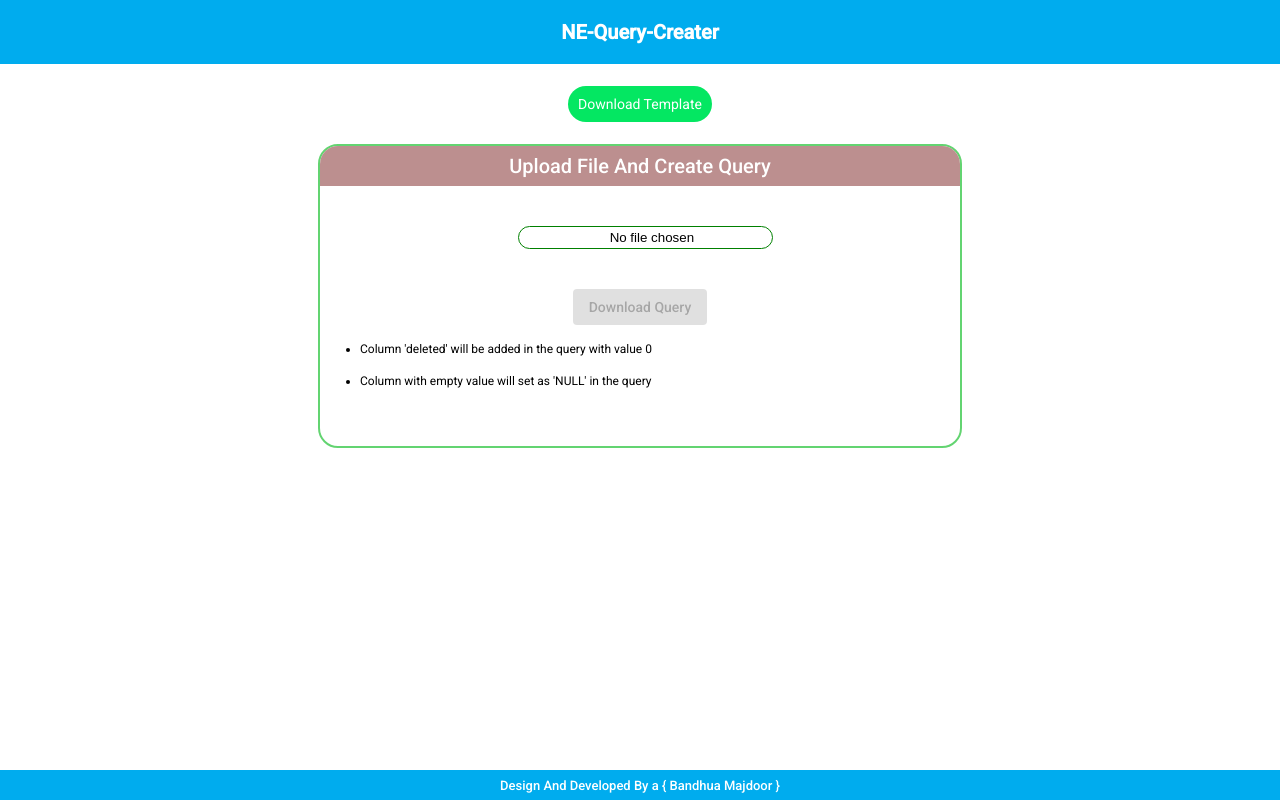
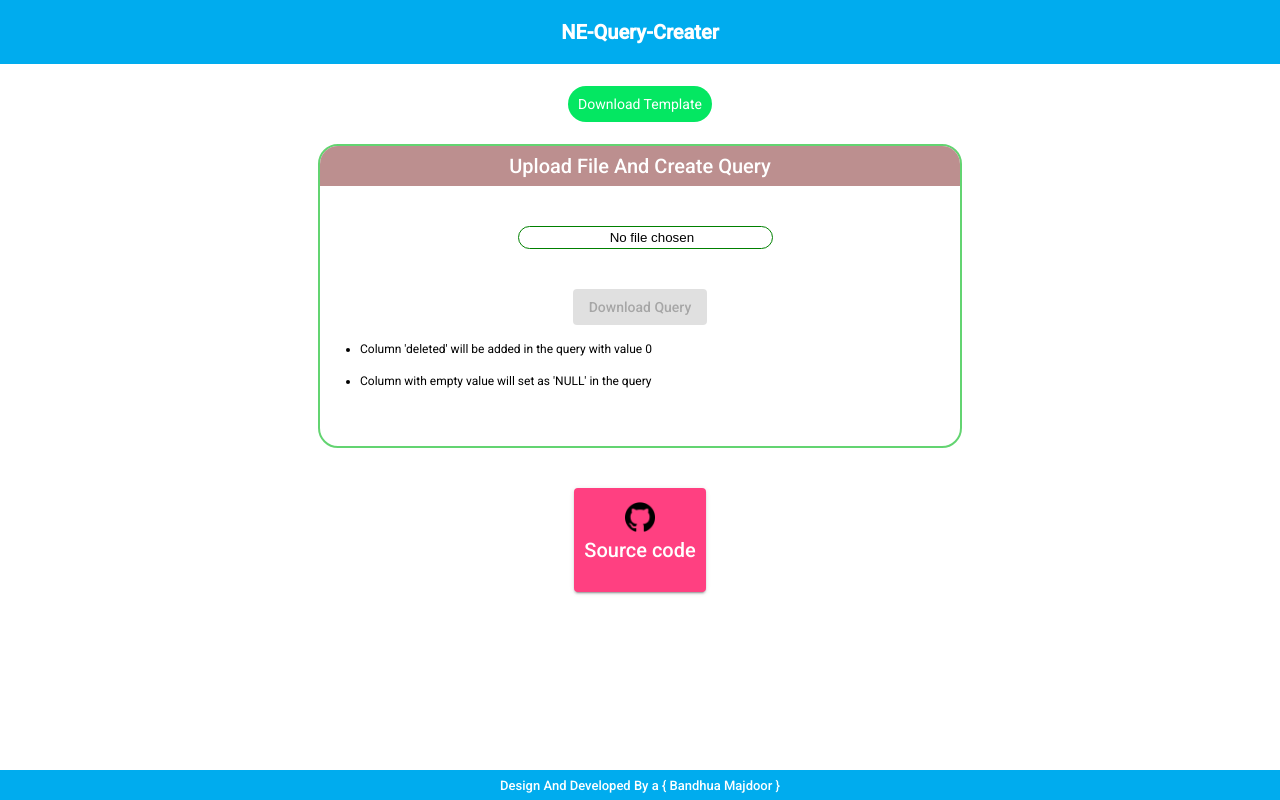
Before and after one commit to tarkeshwerkumar/ne-query-creatr, an Angular app: page / in a window 1280 px wide. Built offline with nearby package versions, Linux system fonts and the light colour scheme.

Commit message:
github link added

```diff
--- a/src/app/app.component.css
+++ b/src/app/app.component.css
@@ -63,3 +63,12 @@ a{
   text-decoration: none;
   padding: 10px;
 }
+.guide-section{
+  margin: 0 auto;
+  margin-top: 40px;
+  width: 300px;
+  text-align: center;
+}
+.guide-section img{
+  width: 30px;
+}
--- a/src/app/app.component.html
+++ b/src/app/app.component.html
@@ -5,19 +5,34 @@
 </mat-toolbar>
 
 <section class="template">
-    <a href="assets/neQueryTemplate.xlsx"
+  <a
+    href="assets/neQueryTemplate.xlsx"
     download="ne-template.xlsx"
     class="download-btn"
     target="_blank"
-    >Download Template</a>
+    >Download Template</a
+  >
 </section>
 
 <section class="container">
   <app-query-creater></app-query-creater>
 </section>
-
+<section class="guide-section">
+  <div>
+    <a
+      href="https://github.com/tarkeshwerkumar/ne-query-creator"
+      mat-raised-button color="accent"
+      target="blank"
+    >
+      <img src="assets/github-logo.png" alt="Github" />
+      <h2>
+        Source code
+      </h2>
+    </a>
+  </div>
+</section>
 <mat-toolbar class="footer">
   <span>
-       <p>Design And Developed By a {{ '{ Bandhua Majdoor }' }}</p>
+    <p>Design And Developed By a {{ "{ Bandhua Majdoor }" }}</p>
   </span>
 </mat-toolbar>
```
Also changed, not shown: src/assets/github-logo.png (added). Lines whose indentation alone changed are shown as unchanged.
